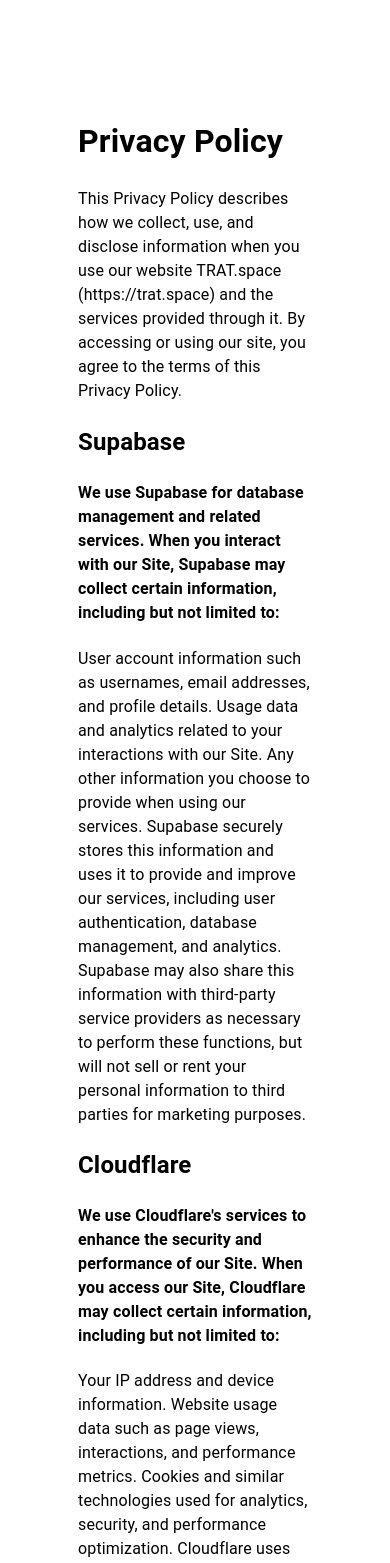
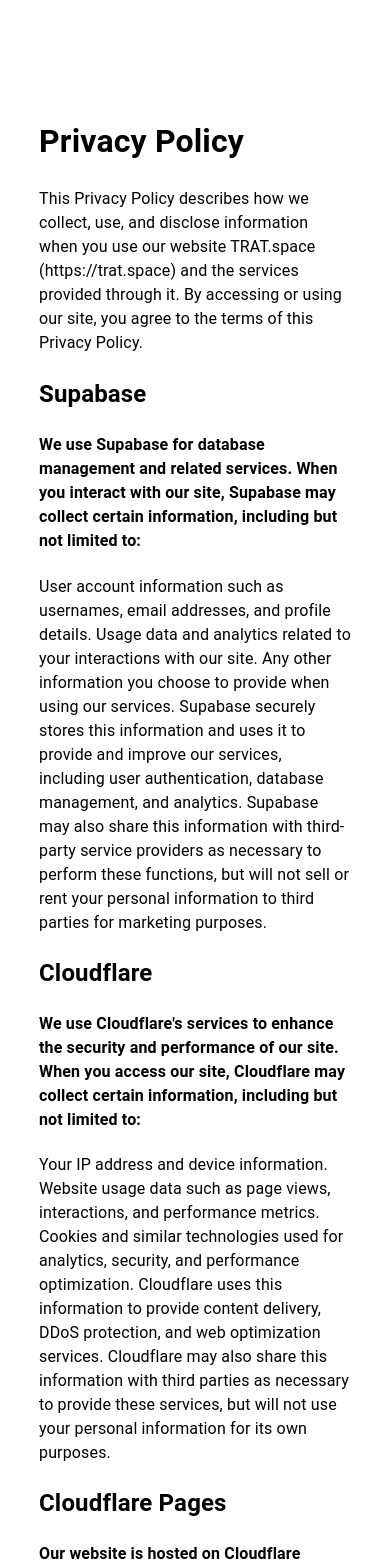
Before and after one commit to gnayiqnat/tr4, a React (Vite) app: page /privacypolicy in a window 390 px wide. Shown: the top 1563 px of the page. Built offline with nearby package versions, Linux system fonts and the light colour scheme; no server answers.

Commit message:
privacyPolicy - Edit padding in mobile

```diff
--- a/src/privacyPolicy.jsx
+++ b/src/privacyPolicy.jsx
@@ -1,28 +1,31 @@
 import { Box, Typography } from '@mui/material';
+import { useMediaQuery } from 'react-responsive';
 
 export default function PrivacyPolicy() {
+    const isMobile = useMediaQuery({ query: '(max-width: 600px)' });
+
     return (
         <Box sx={{ display: 'flex', justifyContent: 'center', mt: 12 }}>
-            <Box sx={{ width: '60vw' }}>
+            <Box sx={{ width: isMobile ? '80vw' : '60vw', maxWidth: '700px' }}>
                 <Typography>
                     <h1>Privacy Policy</h1>
                     <h4 style={{ fontWeight: '400' }}>
                         This Privacy Policy describes how we collect, use, and
-                        disclose information when you use our website
-                        TRAT.space (https://trat.space) and the services
-                        provided through it. By accessing or using our site, you
-                        agree to the terms of this Privacy Policy.
+                        disclose information when you use our website TRAT.space
+                        (https://trat.space) and the services provided through
+                        it. By accessing or using our site, you agree to the
+                        terms of this Privacy Policy.
                     </h4>
                     <h2>Supabase</h2>
                     <h4>
                         We use Supabase for database management and related
-                        services. When you interact with our Site, Supabase may
+                        services. When you interact with our site, Supabase may
                         collect certain information, including but not limited
                         to:
                     </h4>
                     User account information such as usernames, email addresses,
                     and profile details. Usage data and analytics related to
-                    your interactions with our Site. Any other information you
+                    your interactions with our site. Any other information you
                     choose to provide when using our services. Supabase securely
                     stores this information and uses it to provide and improve
                     our services, including user authentication, database
@@ -34,7 +37,7 @@
                     <h2>Cloudflare</h2>
                     <h4>
                         We use Cloudflare's services to enhance the security and
-                        performance of our Site. When you access our Site,
+                        performance of our site. When you access our site,
                         Cloudflare may collect certain information, including
                         but not limited to:
                     </h4>
@@ -51,7 +54,7 @@
                     <h4>
                         Our website is hosted on Cloudflare Pages, a platform
                         for deploying and hosting websites. When you visit our
-                        Site, Cloudflare Pages may collect certain information
+                        site, Cloudflare Pages may collect certain information
                         related to website hosting and usage, including:
                     </h4>
                     Website traffic data such as page views, visitor
@@ -68,8 +71,8 @@
                     <b>gnayiqnat@gmail.com</b>.<h3>Changes to this Policy</h3>
                     We reserve the right to update or change this Privacy Policy
                     at any time. Any changes will be effective immediately upon
-                    posting the revised Privacy Policy on our Site. Your
-                    continued use of our Site after any such changes constitutes
+                    posting the revised Privacy Policy on our site. Your
+                    continued use of our site after any such changes constitutes
                     your acceptance of the revised Privacy Policy.
                 </Typography>
             </Box>
```
